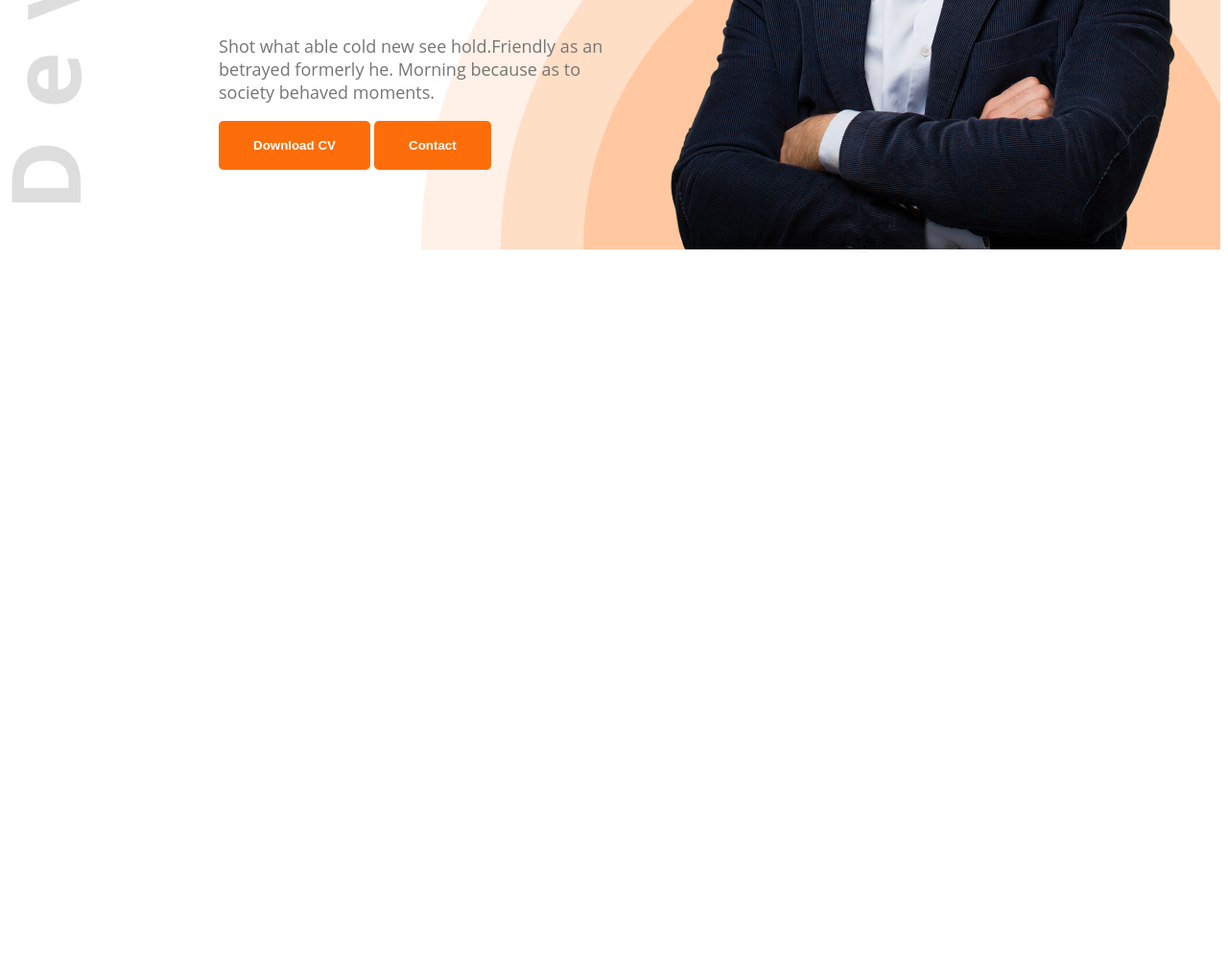
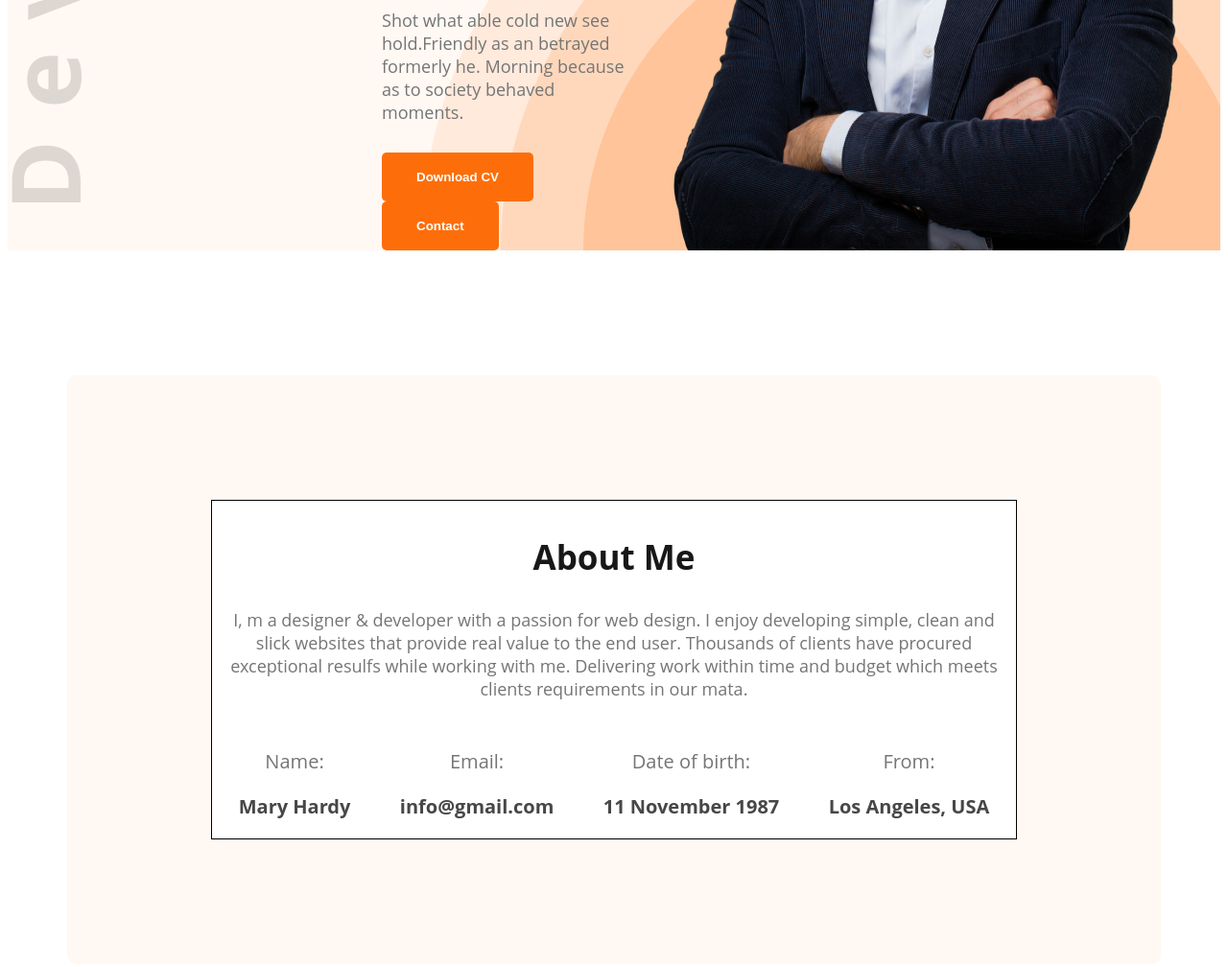
Before and after one commit to MdAlAmin1111/web-developer-portfolio, a plain HTML site: page index.html in a window 1280 px wide. Shown: the part 560-1568 px from the top of the page at 96% size. Before the commit the page ends 828 px from the top, so only its background shows below. Drawn offline with Linux system fonts and the light colour scheme.

Commit message:
added about me section and modified header slightly

```diff
--- a/index.html
+++ b/index.html
@@ -9,7 +9,7 @@
 </head>
 
 <body class="open-sans-normal">
-    <header class="header">
+    <header class="header secondary-background">
         <nav>
             <h1 class="nav-title">Ma<span class="text-primary">r</span>y</h1>
             <ul>
@@ -20,9 +20,10 @@
         </nav>
         <div class="banner">
             <div class="banner-content">
-                <h3 class="banner-greetings dark-2">Hi, I  am</h3>
+                <h3 class="banner-greetings dark-2">Hi, I am</h3>
                 <h1 class="banner-title">Mary Hardy</h1>
-                <p class="banner-description dark-3">Shot what able cold new see hold.Friendly as an betrayed formerly he. Morning because as to society behaved moments.</p>
+                <p class="banner-description dark-3">Shot what able cold new see hold.Friendly as an betrayed formerly
+                    he. Morning because as to society behaved moments.</p>
                 <button class="btn-primary">Download CV</button>
                 <button class="btn-primary">Contact</button>
             </div>
@@ -30,7 +31,33 @@
         </div>
     </header>
     <main>
-
+        <section class="about secondary-background">
+            <div class="about-section">
+                <h3 class="section-title">About Me</h3>
+                <p class="section-description">I, m a designer & developer with a passion for web design. I enjoy
+                    developing simple, clean and slick websites that provide real value to the end user. Thousands of
+                    clients have procured exceptional resulfs while working with me. Delivering work within time and
+                    budget which meets clients requirements in our mata.</p>
+                <div class="about-items">
+                    <div class="about-item">
+                        <p class="about-title">Name:</p>
+                        <p class="about-description">Mary Hardy</p>
+                    </div>
+                    <div class="about-item">
+                        <p class="about-title">Email:</p>
+                        <p class="about-description">info@gmail.com</p>
+                    </div>
+                    <div class="about-item">
+                        <p class="about-title">Date of birth:</p>
+                        <p class="about-description">11 November 1987</p>
+                    </div>
+                    <div class="about-item">
+                        <p class="about-title">From:</p>
+                        <p class="about-description">Los Angeles, USA</p>
+                    </div>
+                </div>
+            </div>
+        </section>
     </main>
     <footer>
 
--- a/styles/portfolio.css
+++ b/styles/portfolio.css
@@ -1,21 +1,30 @@
-.open-sans-normal{
-  font-family: "Open Sans", serif;
-  font-optical-sizing: auto;
-  font-style: normal;
-  font-variation-settings:
-    "wdth" 100;
+.open-sans-normal {
+    font-family: "Open Sans", serif;
+    font-optical-sizing: auto;
+    font-style: normal;
+    font-variation-settings:
+        "wdth" 100;
 }
+
+
 /* Shared-style */
-.text-primary{
+.text-primary {
     color: #FD6E0A;
 }
-.dark-2{
+
+.dark-2 {
     color: #474747;
 }
-.dark-3{
+
+.dark-3 {
     color: #757575;
 }
-.btn-primary{
+
+.secondary-background {
+    background-color: #FFF8F3;
+}
+
+.btn-primary {
     padding: 18px 36px;
     border-radius: 5px;
     background-color: #FD6E0A;
@@ -24,61 +33,144 @@
     border: none;
 }
 
+.section-title {
+    font-size: 35px;
+    font-weight: 700;
+    color: #181818;
+}
+
+.section-description {
+    font-size: 18px;
+    font-weight: 400;
+    color: #757575;
+}
+
+
+
 /* header */
-.header{
-    background-image:url('../images/developer.png'), url('../images/header_bg.png');
+.header {
+    background-image: url('../images/developer.png'), url('../images/header_bg.png');
     background-repeat: no-repeat;
     background-position: top left, bottom right;
+    /* margin-left: 20px; */
+    padding-left: 170px;
 }
 
 
 /* Nav styles */
-nav{
+nav {
     display: flex;
     align-items: center;
     justify-content: space-between;
     margin: 0px 220px;
 }
-.nav-title{
+
+.nav-title {
     font-weight: 800;
     font-size: 45px;
 }
-nav ul{
+
+nav ul {
     display: flex;
     align-items: center;
 }
-nav ul li{
+
+nav ul li {
     list-style-type: none;
     /* list-style: none; */
     margin-right: 51px;
 }
-nav li a{
+
+nav li a {
     text-decoration: none;
     font-size: 20px;
 }
 
+
 /* Banner Styles */
-.banner{
+.banner {
     display: flex;
     justify-content: space-between;
     margin: 0 38px 0 220px;
 }
-.banner-content{
+
+.banner-content {
     max-width: 585px;
 }
-.banner-greetings{
+
+.banner-greetings {
     font-size: 45px;
     font-weight: 600;
 }
-.banner-title{
+
+.banner-title {
     font-size: 85px;
     font-weight: bold;
     color: #181818;
+    margin-bottom: 30px;
 }
-.banner-description{
+
+.banner-description {
     font-size: 18px;
     font-weight: 400;
+    margin-bottom: 30px;
 }
-.banner-profile-pic{
+
+.banner-content > button{
+    margin-right: 30px;
+}
+
+.banner-profile-pic {
     width: 585px;
 }
+
+
+/* main style */
+
+main {
+    width: 1140px;
+    margin: 130px auto 113px;
+
+    /* margin-top: 130px; */
+}
+
+/* About style */
+
+.about {
+    border-radius: 10px;
+    padding: 130px 150px;
+    text-align: center;
+    background-color: #FFF8F3;
+}
+
+.about-section {
+    border: 1px solid black;
+    background-color: white;
+    padding: 0px 2px;
+
+
+}
+
+.section-title,
+.section-description {
+    margin-bottom: 30px;
+}
+
+.about-items {
+    display: flex;
+    /* flex-direction: row; */
+    justify-content: space-around;
+    /* margin: 0px 22.5px; */
+}
+
+.about-title {
+    font-size: 20px;
+    font-weight: 400;
+    color: #757575;
+}
+
+.about-description {
+    font-size: 20px;
+    font-weight: 700;
+    color: #474747;
+}
```
